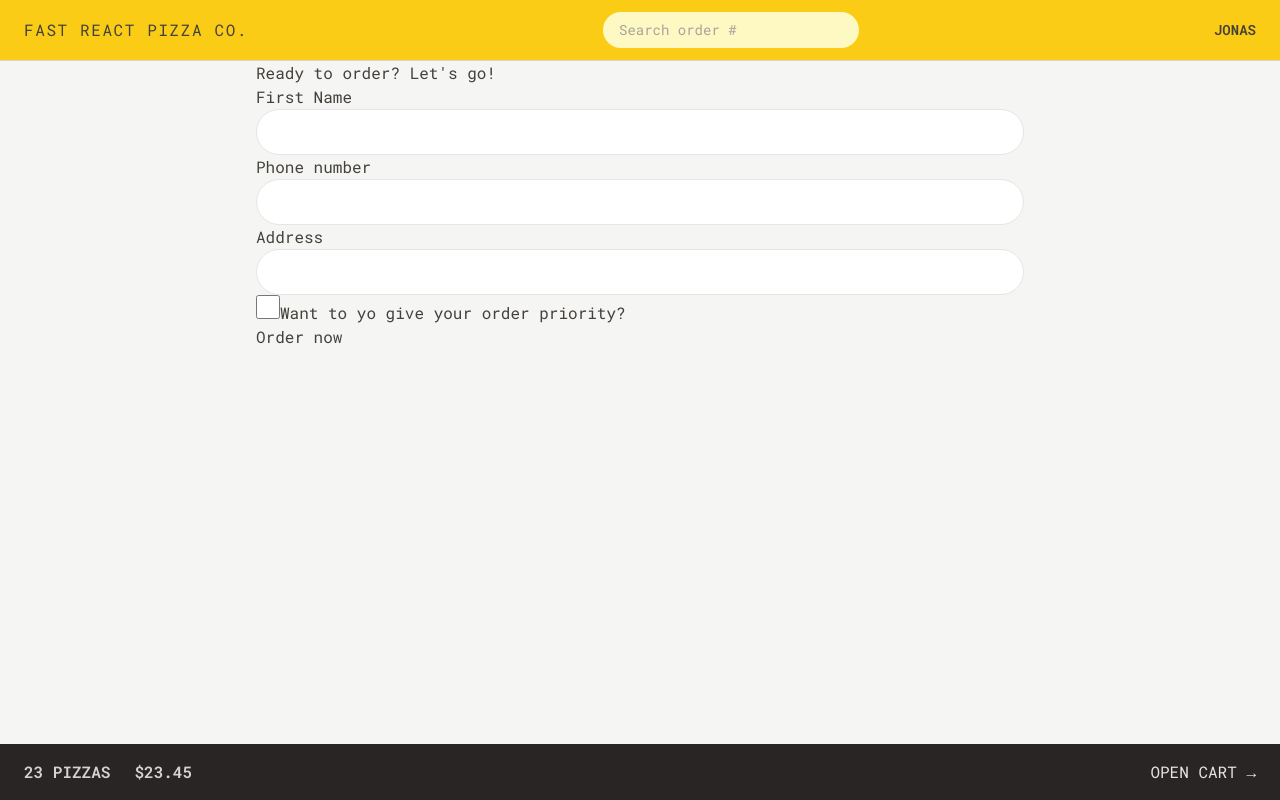
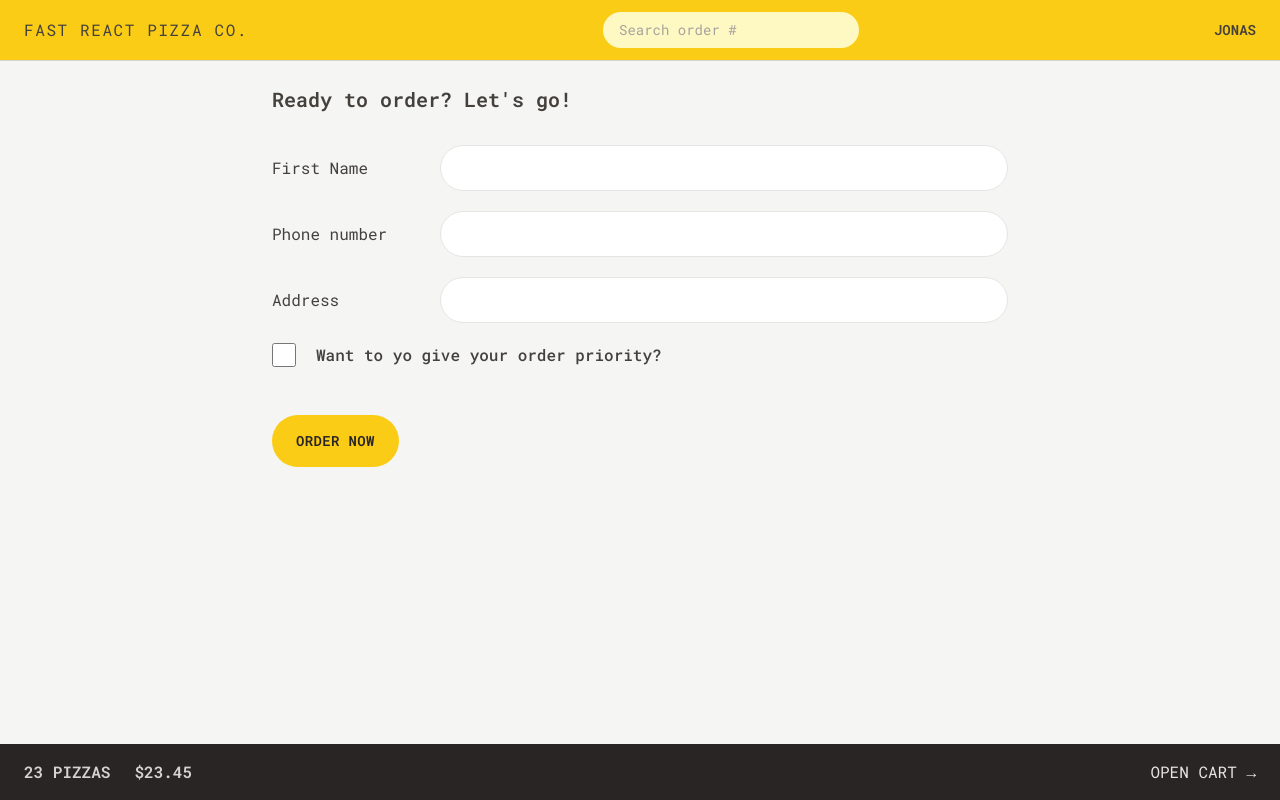
Before and after one commit to NaveedMaq/fast-react-pizza, a React (Vite) app: page /order/new in a window 1280 px wide. Built offline with nearby package versions, Linux system fonts and the light colour scheme.

Commit message:
feat: Style create order page

```diff
--- a/src/features/order/CreateOrder.jsx
+++ b/src/features/order/CreateOrder.jsx
@@ -41,31 +41,40 @@
   const cart = fakeCart;
 
   return (
-    <div>
-      <h2>Ready to order? Let's go!</h2>
+    <div className="px-4 py-6">
+      <h2 className="mb-8 text-xl font-semibold">Ready to order? Let's go!</h2>
 
       <Form method="POST">
-        <div>
-          <label>First Name</label>
-          <input type="text" name="customer" className="input" required />
+        <div className="mb-5 flex flex-col gap-2 sm:flex-row sm:items-center">
+          <label className="sm:basis-40">First Name</label>
+          <input type="text" name="customer" className="input grow" required />
         </div>
 
-        <div>
-          <label>Phone number</label>
-          <div>
-            <input type="tel" name="phone" className="input" required />
-            {formErrors?.phone && <p>{formErrors.phone}</p>}
+        <div className="mb-5 flex flex-col gap-2 sm:flex-row sm:items-center">
+          <label className="sm:basis-40">Phone number</label>
+          <div className="grow">
+            <input type="tel" name="phone" className="input w-full" required />
+            {formErrors?.phone && (
+              <p className="mt-2 rounded-md bg-red-100 p-2 text-xs text-red-700">
+                {formErrors.phone}
+              </p>
+            )}
           </div>
         </div>
 
-        <div>
-          <label>Address</label>
-          <div>
-            <input className="input" type="text" name="address" required />
+        <div className="mb-5 flex flex-col gap-2 sm:flex-row sm:items-center">
+          <label className="sm:basis-40">Address</label>
+          <div className="grow">
+            <input
+              className="input w-full"
+              type="text"
+              name="address"
+              required
+            />
           </div>
         </div>
 
-        <div>
+        <div className="mb-12 flex items-center gap-5">
           <input
             className="h-6 w-6 accent-yellow-400 focus:outline-none focus:ring focus:ring-yellow-400 focus:ring-offset-2"
             type="checkbox"
@@ -74,12 +83,14 @@
             // value={withPriority}
             // onChange={(e) => setWithPriority(e.target.checked)}
           />
-          <label htmlFor="priority">Want to yo give your order priority?</label>
+          <label htmlFor="priority" className="font-medium">
+            Want to yo give your order priority?
+          </label>
         </div>
 
         <div>
           <input type="hidden" name="cart" value={JSON.stringify(cart)} />
-          <Button disabled={isSubmitting}>
+          <Button disabled={isSubmitting} type="primary">
             {isSubmitting ? 'Placing your order...' : 'Order now'}
           </Button>
         </div>
--- a/src/index.css
+++ b/src/index.css
@@ -5,7 +5,7 @@
 @layer components {
 
   .input {
-    @apply w-full rounded-full border border-stone-200 px-4 py-2 text-sm transition-all duration-300 placeholder:text-stone-400 focus:outline-none focus:ring focus:ring-yellow-400 md:px-6 md:py-3
+    @apply  rounded-full border border-stone-200 px-4 py-2 text-sm transition-all duration-300 placeholder:text-stone-400 focus:outline-none focus:ring focus:ring-yellow-400 md:px-6 md:py-3
   }
 
   /* https://dev.to/afif/i-made-100-css-loaders-for-your-next-project-4eje */
--- a/src/ui/Button.jsx
+++ b/src/ui/Button.jsx
@@ -2,13 +2,13 @@
 
 function Button({ children, disabled, to, type }) {
   const base =
-    'inline-block rounded-full bg-yellow-400  font-semibold uppercase tracking-wide text-stone-800 transition-colors duration-300 hover:bg-yellow-300 focus:outline-none focus:ring focus:ring-yellow-400 focus:ring-offset-2 disabled:cursor-not-allowed disabled:bg-slate-600 disabled:text-slate-300 ';
+    'inline-block text-sm rounded-full bg-yellow-400  font-semibold uppercase tracking-wide text-stone-800 transition-colors duration-300 hover:bg-yellow-300 focus:outline-none focus:ring focus:ring-yellow-400 focus:ring-offset-2 disabled:cursor-not-allowed disabled:bg-slate-600 disabled:text-slate-300 ';
 
   const styles = {
     primary: base + ' px-4 py-3 md:px-6 md:py-4',
     small: base + ' px-4 py-2 md:px-5 md:py-2.5 text-xs',
     secondary:
-      ' inline-block  rounded-full border-2 border-stone-300 px-4 py-2.5 font-semibold uppercase tracking-wide text-stone-400 transition-colors duration-300 hover:bg-stone-300 hover:text-stone-800  focus:text-stone-800 focus:outline-none focus:ring focus:ring-stone-200 focus:ring-offset-2 disabled:cursor-not-allowed disabled:bg-slate-600 disabled:text-slate-300 md:px-6 md:py-3.5',
+      ' inline-block text-sm rounded-full border-2 border-stone-300 px-4 py-2.5 font-semibold uppercase tracking-wide text-stone-400 transition-colors duration-300 hover:bg-stone-300 hover:text-stone-800  focus:text-stone-800 focus:outline-none focus:ring focus:ring-stone-200 focus:ring-offset-2 disabled:cursor-not-allowed disabled:bg-slate-600 disabled:text-slate-300 md:px-6 md:py-3.5',
   };
 
   if (to)
```
Also changed, not shown: index.html (+3 -2 lines).
